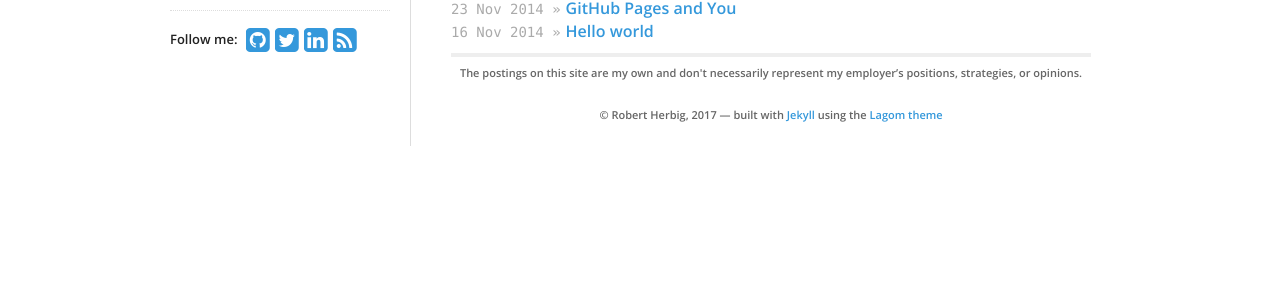
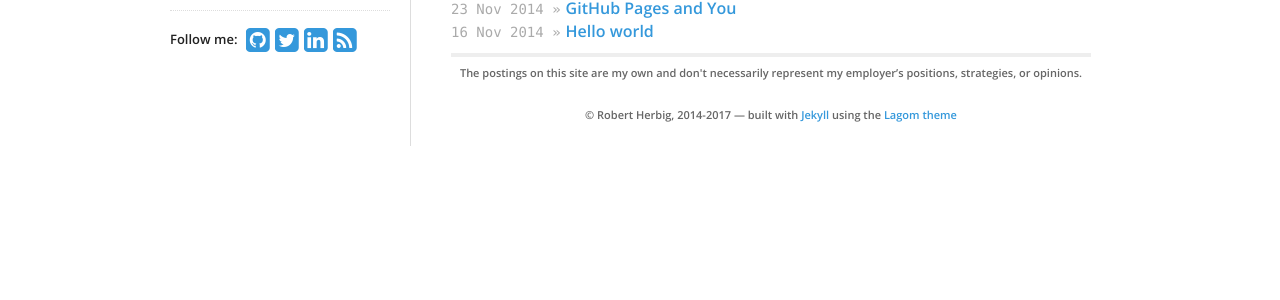
Before and after one commit to rpherbig/rpherbig.github.io, a Jekyll site: the page built from index.html, in a window 1280 px wide. Shown: the part 328-628 px from the top of the page. Built offline with Jekyll 4.4.1, drawn with Linux system fonts in a browser that asks for light colours; nearby versions of some CDN libraries.

Commit message:
Update copyright years

```diff
--- a/_includes/footer.html
+++ b/_includes/footer.html
@@ -7,6 +7,6 @@
   {% endif %}
 
   <p>
-    © {{ site.data.theme.name }}, 2017 &mdash; built with <a href="http://jekyllrb.com/">Jekyll</a> using the <a href="https://github.com/swanson/lagom">Lagom theme</a>
+    © {{ site.data.theme.name }}, 2014-2017 &mdash; built with <a href="http://jekyllrb.com/">Jekyll</a> using the <a href="https://github.com/swanson/lagom">Lagom theme</a>
   </p>
 </div>
```
